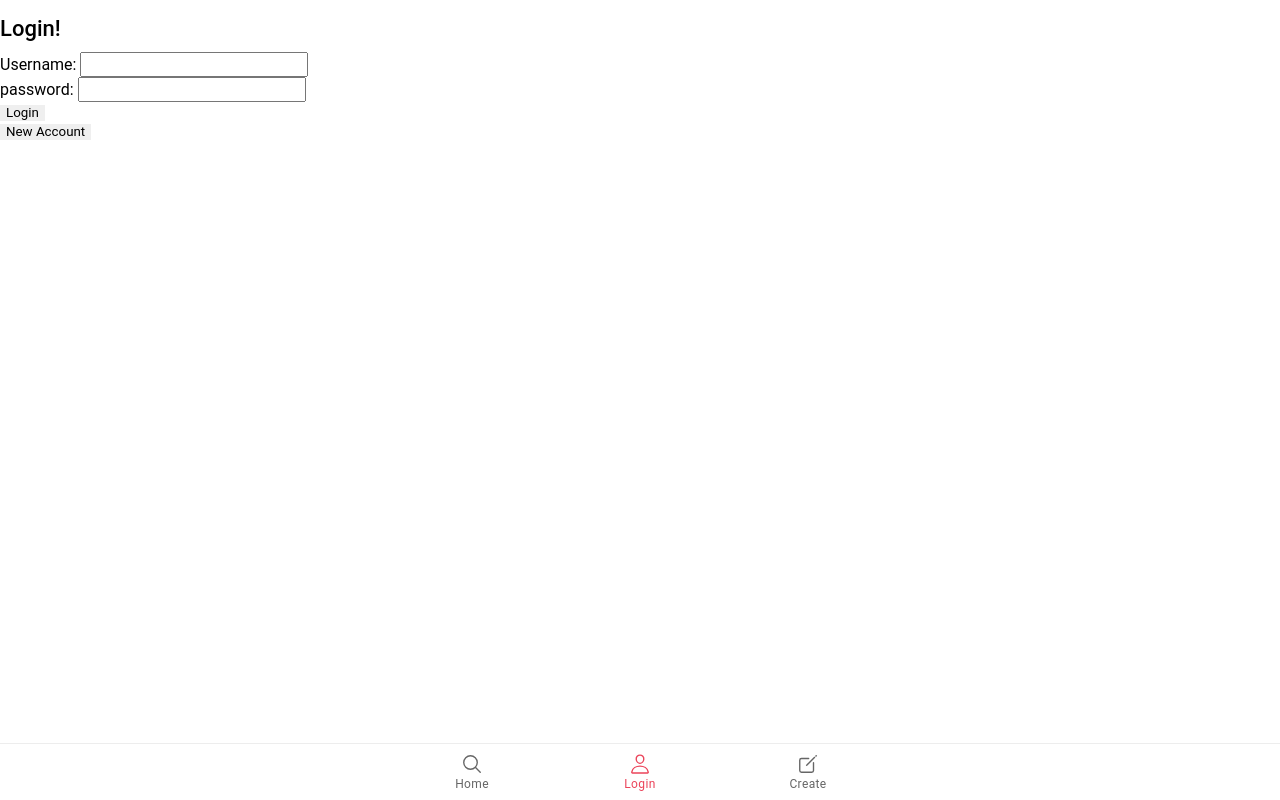
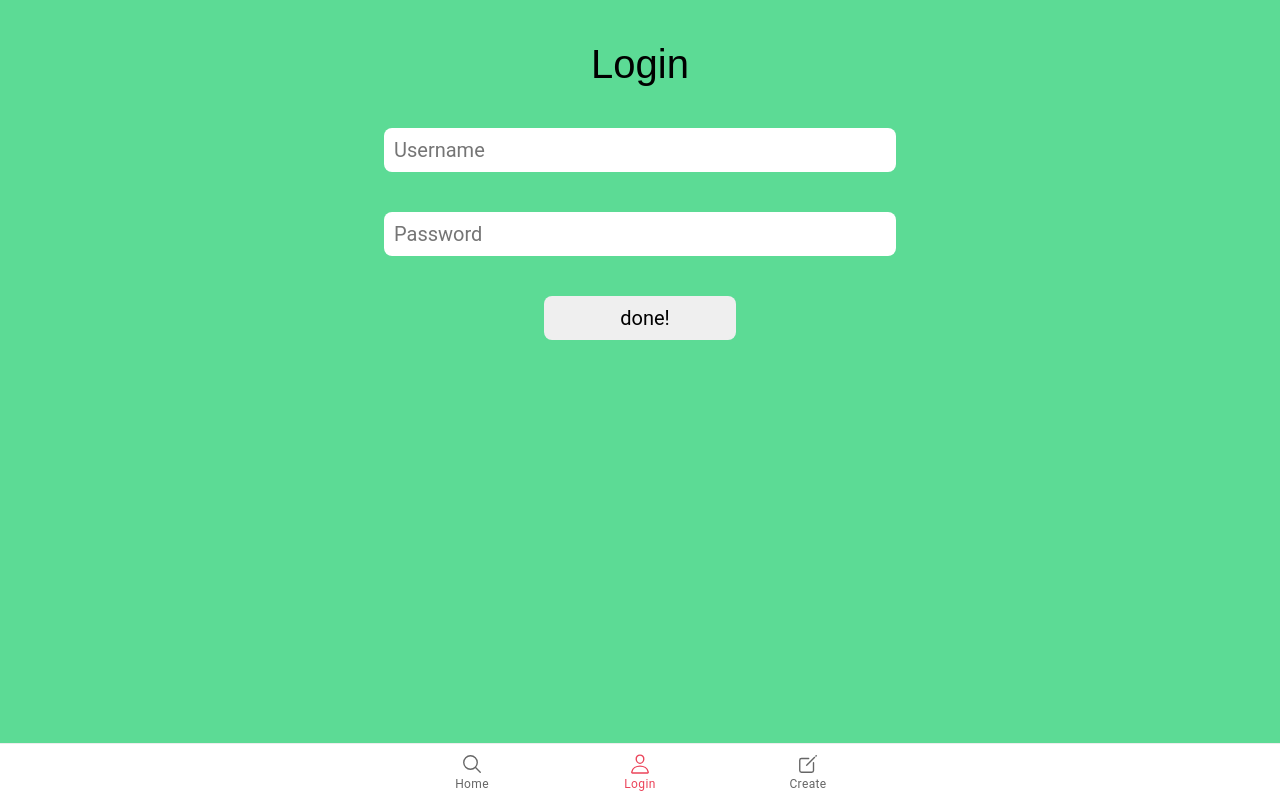
Before and after one commit to cstanl16/Fido-Host, a React (Create React App) app: page /login in a window 1280 px wide. Built offline with nearby package versions, Linux system fonts and the light colour scheme.

Commit message:
most styling is done

```diff
--- a/src/App.css
+++ b/src/App.css
@@ -99,3 +99,66 @@
     text-align: center;
     align-items: center;
 }
+
+/************************************* Create New User Page ***********************************/
+
+.createUserPage {
+    margin: 0px;
+    padding: 0px;
+    background-color: #5CDB95;
+    height: 100%;
+}
+
+.createUserH3 {
+    margin: 0px;
+    padding: 40px;
+    text-align: center;
+    font-family: bold, Arial, Helvetica, sans-serif;
+    font-size: 40px;
+}
+
+.createUserInput {
+    margin: 0px;
+    margin-left: 30%;
+    width: 40%;
+    text-align: left;
+    align-items: center;
+    background: white;
+    height: 44px;
+    border-radius: 8px;
+    border-width: 0px;
+    display: inline-block;
+    color: black;
+    margin-right: 0px;
+    padding: 0px;
+    padding-left: 10px;
+    font-size: 20px;
+    margin-bottom: 40px;
+}
+
+.createUserInput:focus {
+    outline: none;
+}
+
+.createUserButtonDiv {
+    text-align: center;
+
+}
+
+.createUserButton {
+        margin: 0px;
+        width: 15%;
+        text-align: center;
+        align-items: center;
+        height: 44px;
+        border-radius: 8px;
+        border-width: 0px;
+        display: inline-block;
+        color: black;
+        margin-right: 0px;
+        padding: 0px;
+        padding-left: 10px;
+        font-size: 20px;
+}
+
+/************************************* Login User Page ***********************************/
--- a/src/App.tsx
+++ b/src/App.tsx
@@ -3,7 +3,7 @@ import { IonApp, IonIcon, IonLabel, IonRouterOutlet, IonTabBar, IonTabButton, Io
 } from '@ionic/react';
 import React from 'react';
 import { IonReactRouter } from '@ionic/react-router';
-import { triangle, ellipse, square, searchOutline, personOutline, createOutline } from 'ionicons/icons';
+import { searchOutline, personOutline, createOutline } from 'ionicons/icons';
 import FoodList from './components/food-list.component.js';
 import CreateFood from './components/create-food.component.js';
 import LoginPage from './components/loginPage.component.js';
--- a/src/components/create-food.component.js
+++ b/src/components/create-food.component.js
@@ -65,33 +65,31 @@ class CreateFood extends Component {
 
     render() {
         return (
-            <div className="createBudgetDiv">
-                <h3 className="createBudgetH3">Create a new Food Item</h3>
-                <form className="createBudgetForm" onSubmit={this.onSubmit}>
+
+            <div className="createUserPage">
+                <h3 className="createUserH3">Create Food</h3>
+                <form className="createUserForm" onSubmit={this.onSubmit}>
 
                     <div className="">
-                        <label>Food Name:</label>
-                        <input type="text" className="createBudgetInput" value={this.state.foodName} onChange={this.onChangeFoodName}/>
+                        <input type="text" placeholder="Food Name" className="createUserInput" value={this.state.foodName} onChange={this.onChangeFoodName}/>
                     </div>
 
                     <div>
-                        <label>Food Type: </label>
-                        <input type="text" className="createBudgetInput" value={this.state.foodType} onChange={this.onChangeFoodType}/>
+                        <input type="text" placeholder="Food Type" className="createUserInput" value={this.state.foodType} onChange={this.onChangeFoodType}/>
                     </div>
 
                     <div>
-                        <label>Food Safe: </label>
-                        <input type="text" className="createBudgetInput" value={this.state.foodSafe} onChange={this.onChangeFoodSafe}/>
+                        <input type="text" placeholder="Food Safe" className="createUserInput" value={this.state.foodSafe} onChange={this.onChangeFoodSafe}/>
                     </div>
 
                     <div>
-                        <label>Food Notes: </label>
-                            <input type="text" className="createBudgetInput" selected={this.state.foodNotes} onChange={this.onChangeFoodNotes}/>
+                            <input type="text" placeholder="Food Notes" className="createUserInput" selected={this.state.foodNotes} onChange={this.onChangeFoodNotes}/>
                     </div>
 
-                    <div>
-                        <input type="submit" className="createBudgetButton" value="Create New Food Item" />
+                    <div className="createUserButtonDiv">
+                        <button className="createUserButton" onSubmit={this.onSubmit}>done! </button>
                     </div>
+
                 </form>
             </div>
         );
--- a/src/components/createUser.component.js
+++ b/src/components/createUser.component.js
@@ -96,47 +96,40 @@ class CreateUser extends Component {
 
     render() {
         return (
-            <div className="createBudgetDiv">
-                <h3 className="createBudgetH3">Create account</h3>
-                <form className="createBudgetForm" onSubmit={this.onSubmit}>
+            <div className="createUserPage">
+                <h3 className="createUserH3">Create account</h3>
+                <form className="createUserForm" onSubmit={this.onSubmit}>
 
                     <div className="">
-                        <label>Full Name</label>
-                        <input type="text" className="createBudgetInput" value={this.state.name} onChange={this.onChangeName}/>
+                        <input type="text" placeholder="Full Name" className="createUserInput" value={this.state.name} onChange={this.onChangeName}/>
                     </div>
 
                     <div>
-                        <label>Username: </label>
-                        <input type="text" className="createBudgetInput" value={this.state.username} onChange={this.onChangeUsername}/>
+                        <input type="text" placeholder="Username" className="createUserInput" value={this.state.username} onChange={this.onChangeUsername}/>
                     </div>
 
                     <div>
-                        <label>email: </label>
-                        <input type="text" className="createBudgetInput" value={this.state.email} onChange={this.onChangeEmail}/>
+                        <input type="text" placeholder="email" className="createUserInput" value={this.state.email} onChange={this.onChangeEmail}/>
                     </div>
 
                     <div>
-                        <label>password: </label>
-                            <input type="text" className="createBudgetInput" selected={this.state.password} onChange={this.onChangePassword}/>
+                            <input type="text" placeholder="password" className="createUserInput" selected={this.state.password} onChange={this.onChangePassword}/>
                     </div>
 
                     <div>
-                        <label>password: </label>
-                            <input type="text" className="createBudgetInput" selected={this.state.password2} onChange={this.onChangePassword2}/>
+                            <input type="text" placeholder="password" className="createUserInput" selected={this.state.password2} onChange={this.onChangePassword2}/>
                     </div>
 
                     <div>
-                        <label>Dog Type: </label>
-                            <input type="text" className="createBudgetInput" selected={this.state.dogType} onChange={this.onChangeDogType}/>
+                            <input type="text" placeholder="Dog Type" className="createUserInput" selected={this.state.dogType} onChange={this.onChangeDogType}/>
                     </div>
 
                     <div>
-                        <label>Dog Name: </label>
-                            <input type="text" className="createBudgetInput" selected={this.state.dogName} onChange={this.onChangeDogName}/>
+                            <input type="text" placeholder="Dog Name" className="createUserInput" selected={this.state.dogName} onChange={this.onChangeDogName}/>
                     </div>
 
-                    <div>
-                        <button onSubmit={this.onSubmit}>done! </button>
+                    <div className="createUserButtonDiv">
+                        <button className="createUserButton" onSubmit={this.onSubmit}>done! </button>
                     </div>
 
                 </form>
--- a/src/components/food-list.component.js
+++ b/src/components/food-list.component.js
@@ -26,7 +26,7 @@ export const Food = (props) => {
     else if ((props.food.foodSafe === "No" && props.food.foodSafe === '') || (props.food.foodSafe === "no"  && props.food.foodSafe === '')) {
         return(
             <div className="foodReturn">
-                <h1>Yes!</h1>
+                <h1>No!</h1>
                 <p>Dogs can't eat {props.food.foodName}</p>
             </div>
         );
@@ -35,7 +35,7 @@ export const Food = (props) => {
     else if  ((props.food.foodSafe === "No" && props.food.foodSafe !== '') || (props.food.foodSafe === "no"  && props.food.foodSafe !== '')) {
         return(
             <div className="foodReturn">
-                <h1>Yes!</h1>
+                <h1>No!</h1>
                 <p>Dogs can't eat {props.food.foodName},</p>
                 <p>{props.food.foodNotes}</p>
             </div>
--- a/src/components/loginPage.component.js
+++ b/src/components/loginPage.component.js
@@ -55,33 +55,23 @@ class login extends Component {
 
     render() {
         return (
-            <div className="createBudgetDiv">
-                <h3 className="createBudgetH3">Login!</h3>
-                <form className="createBudgetForm" onSubmit={this.onSubmit}>
+            <div className="createUserPage">
+                <h3 className="createUserH3">Login</h3>
+                <form className="createUserForm" onSubmit={this.onSubmit}>
 
-                    <div>
-                        <label>Username: </label>
-                        <input type="text" className="createBudgetInput" value={this.state.username} onChange={this.onChangeUsername}/>
+                    <div className="">
+                        <input type="text" placeholder="Username" className="createUserInput" value={this.state.username} onChange={this.onChangeUsername}/>
                     </div>
 
                     <div>
-                        <label>password: </label>
-                            <input type="text" className="createBudgetInput" selected={this.state.password} onChange={this.onChangePassword}/>
+                        <input type="text" placeholder="Password" className="createUserInput" value={this.state.password} onChange={this.onChangePassword}/>
                     </div>
 
-                    <div>
-                        <button onSubmit={this.onSubmit}>Login </button>
+                    <div className="createUserButtonDiv">
+                        <button className="createUserButton" onSubmit={this.onSubmit}>done! </button>
                     </div>
 
-
-
-
                 </form>
-
-                <div>
-                    <button className="createBudgetButton" onClick={this.onRouteToNewUser}>  New Account </button>
-                </div>
-
             </div>
         );
     };
```
Also changed, not shown: src/pages/Tab3.js (+4 -7 lines).
